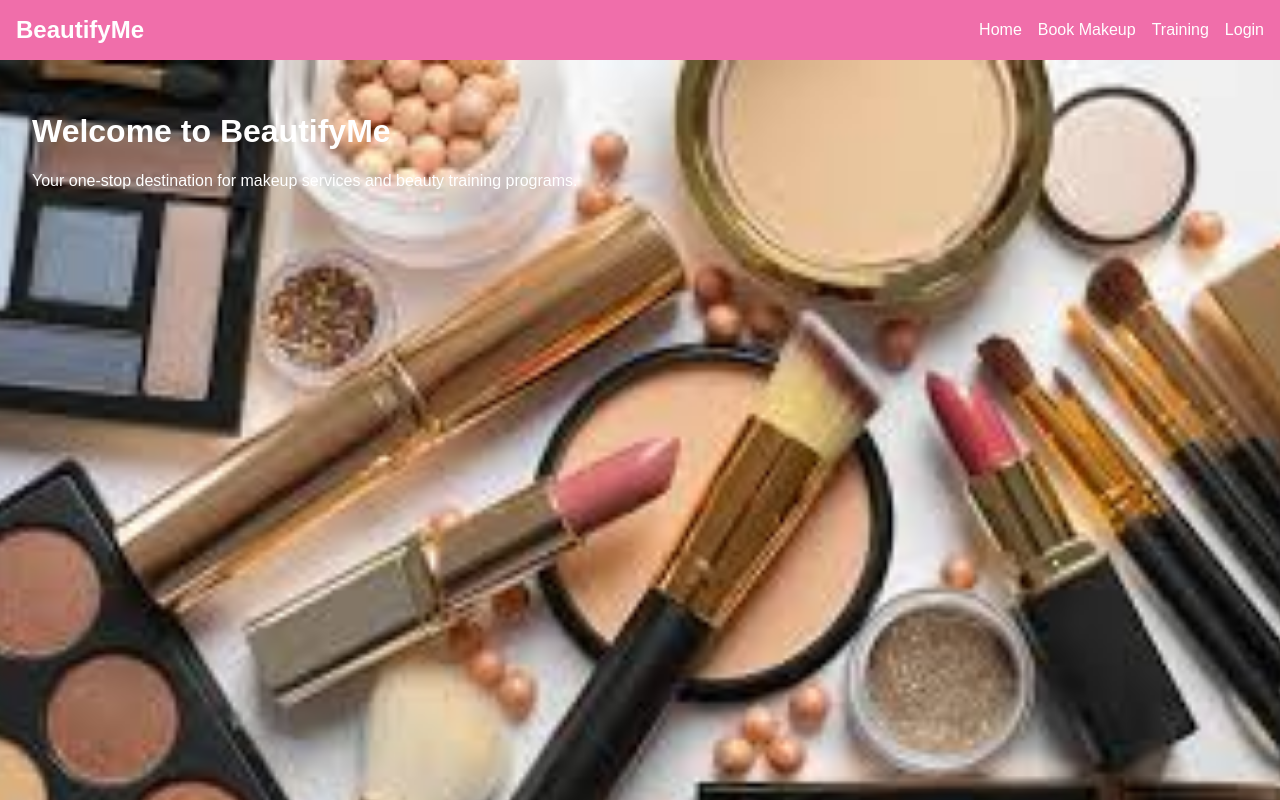
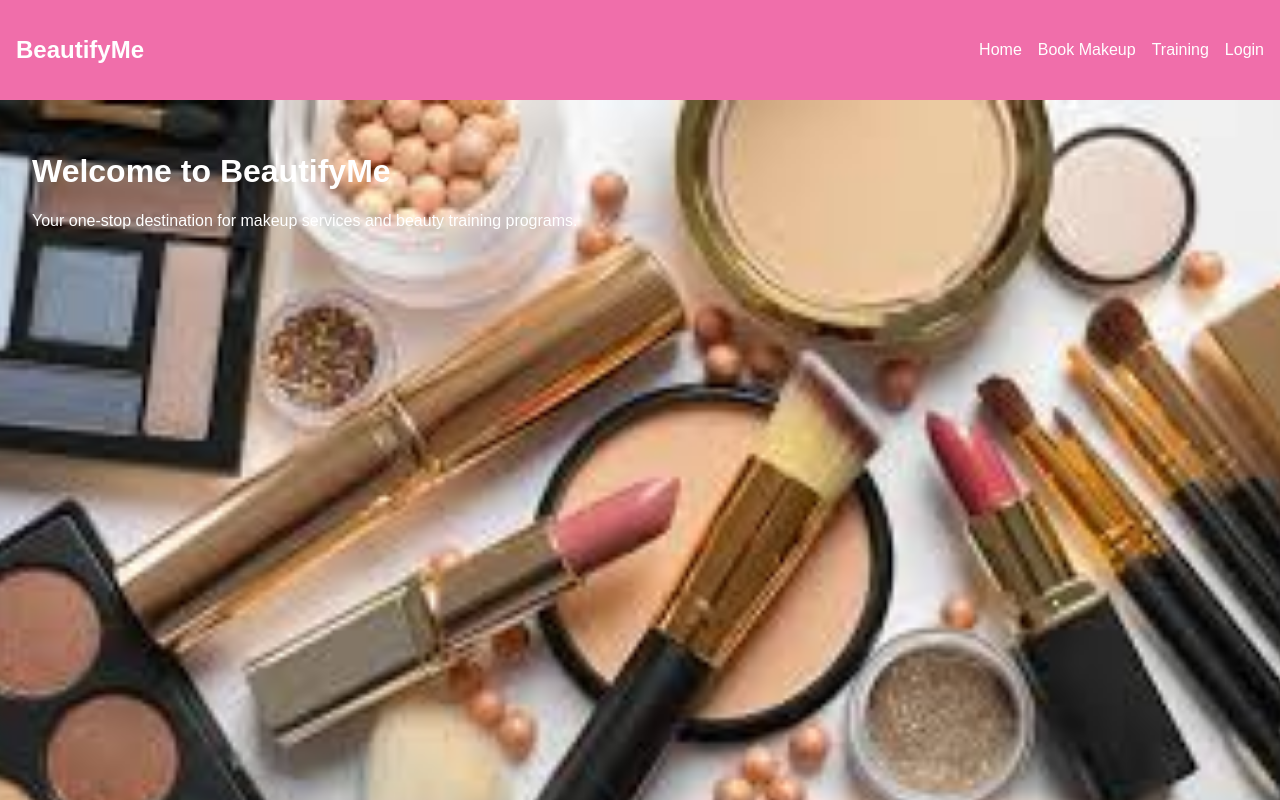
Before and after one commit to B-jana/bweb, a React (Create React App) app: page / in a window 1280 px wide. Shown: the top 800 px of the page. Built offline with nearby package versions, Linux system fonts and the light colour scheme.

Commit message:
Update App.css

```diff
--- a/src/App.css
+++ b/src/App.css
@@ -1,23 +1,35 @@
+html, body, #root {
+  height: 100%;
+  margin: 0;
+}
+
 body {
   font-family: Arial, sans-serif;
-  margin: 0;
-  padding: 0;
+  display: flex;
+  flex-direction: column;
+}
+
+.main-wrapper {
+  display: flex;
+  flex-direction: column;
+  min-height: 100%;
+}
+
+.main-content {
+  flex: 1; /* Push footer down */
+  padding: 2rem;
 }
 
 .navbar {
-  width: 100%; /* Full width */
+  width: 100%;
   background: #f06eaa;
   padding: 1rem;
   display: flex;
   justify-content: space-between;
   align-items: center;
-  flex-wrap: wrap; /* allow wrapping on mobile */
   color: white;
+  flex-wrap: wrap;
   box-sizing: border-box;
-}
-
-.navbar h2 {
-  margin: 0;
 }
 
 .navbar ul {
@@ -34,7 +46,7 @@ body {
 }
 
 .footer {
-  width: 100%; /* Full width */
+  width: 100%;
   background: #222;
   color: #fff;
   text-align: center;
@@ -42,18 +54,7 @@ body {
   box-sizing: border-box;
 }
 
-.main-content {
-  padding: 2rem;
-}
-
-form {
-  display: flex;
-  flex-direction: column;
-  gap: 1rem;
-  max-width: 400px;
-}
-
-/* Responsive for small screens */
+/* Mobile responsive */
 @media (max-width: 768px) {
   .navbar {
     flex-direction: column;
```
